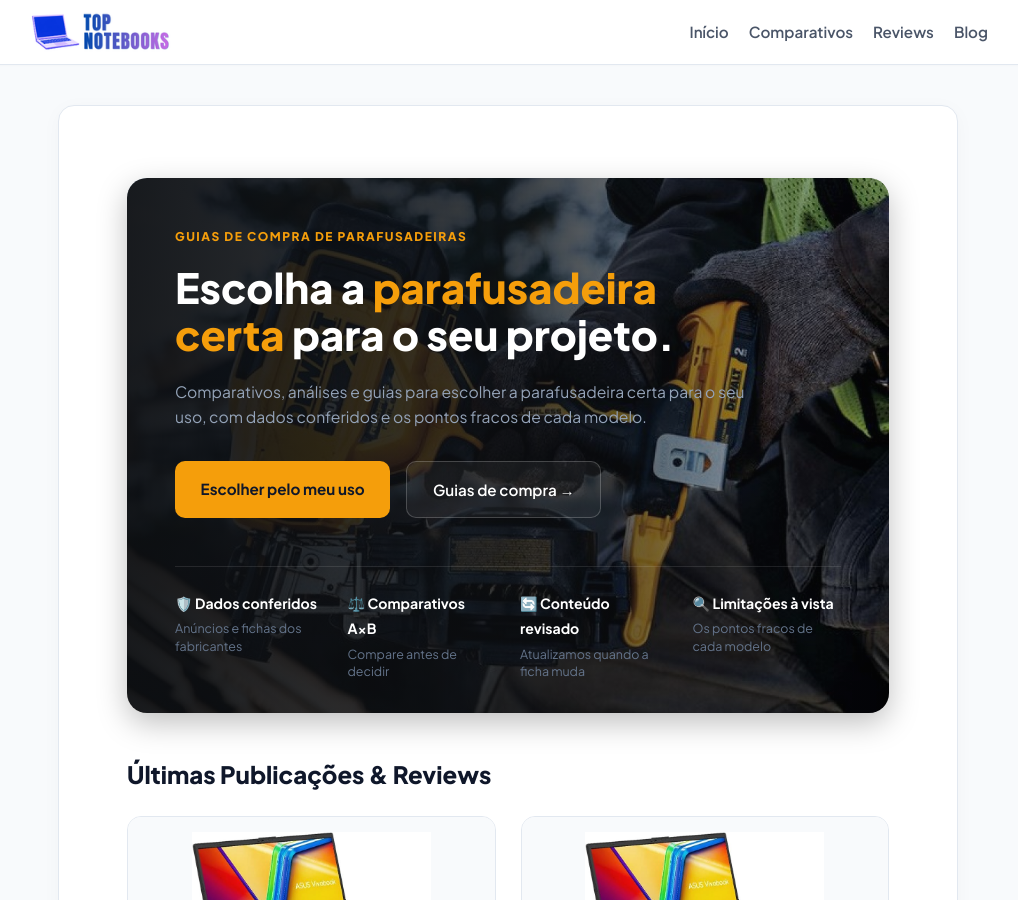
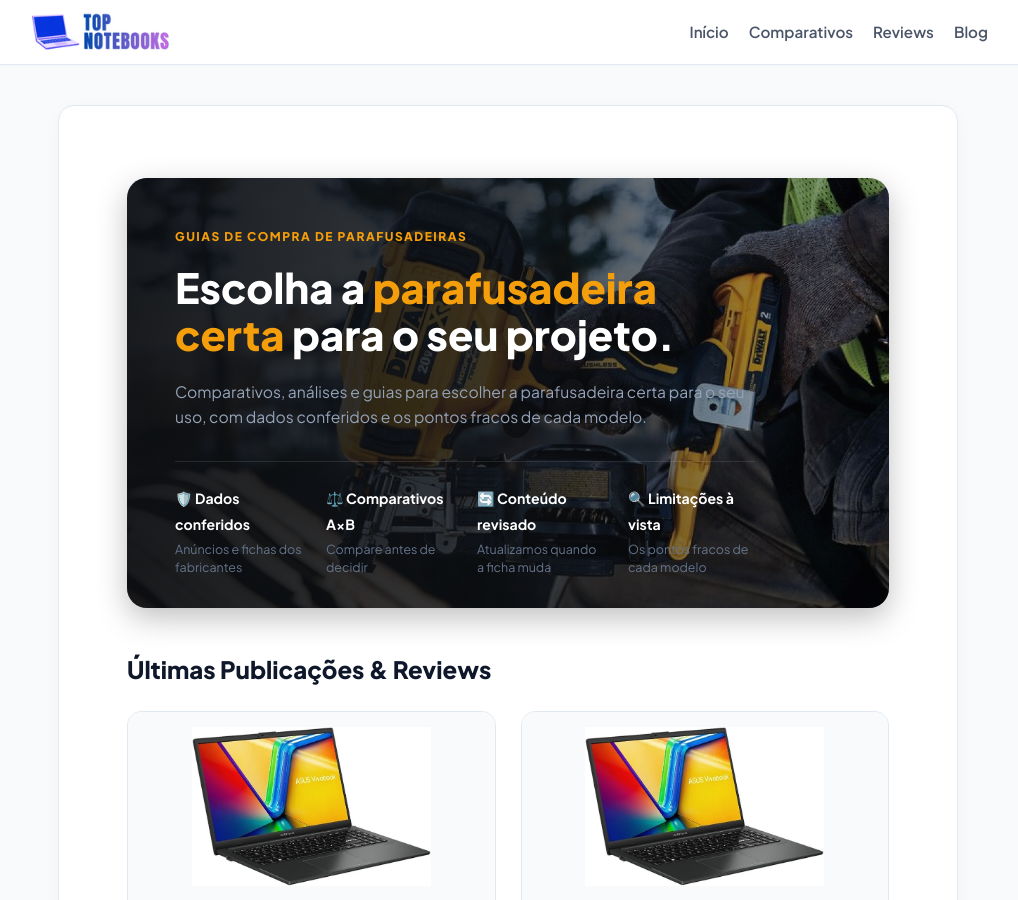
Before and after one commit to membroequipe/SiteReview, a Jekyll site: the page built from index.html, in a window 1280 px wide and 900 px high. Shown: the whole window, without its empty margins (132-1150 px from the left). Built offline with Jekyll 4.4.1, drawn with Linux system fonts in a browser that asks for light colours.

Commit message:
Update index.html

```diff
--- a/index.html
+++ b/index.html
@@ -260,13 +260,6 @@
       Comparativos, análises e guias para escolher a parafusadeira certa para o seu uso, com dados conferidos e os pontos fracos de cada modelo.
     </p>
 
-    <!-- Botões de Ação -->
-    <div class="hero-banner-buttons">
-      <a href="#situacao" class="btn-hero-primary">Escolher pelo meu uso</a>
-      <a href="{{ '/comparativos/' | relative_url }}" class="btn-hero-secondary">Guias de compra →</a>
-    </div>
-  </div>
-
   <!-- Rodapé com os 4 Pilares / Selos -->
   <div class="hero-banner-footer">
     <div class="hero-footer-item">
```
